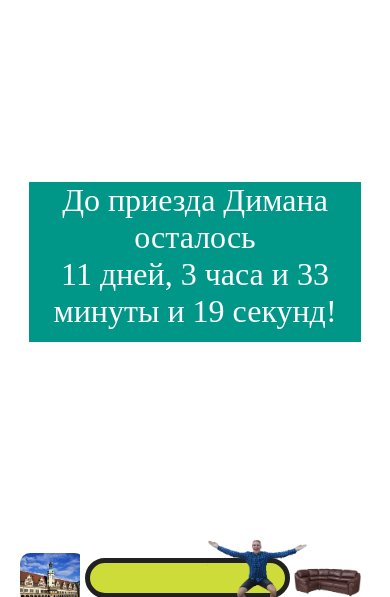
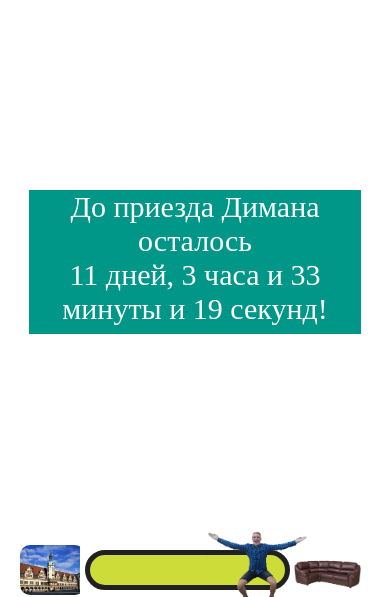
Before and after one commit to burdakin/diman_timer, a PHP site: page / in a window 390 px wide. Shown: the top 597 px of the page. Run offline with PHP 8.4, Linux system fonts and the light colour scheme.

Commit message:
Adaptive layout for mobile devices

```diff
--- a/style.css
+++ b/style.css
@@ -141,8 +141,8 @@ footer a:hover {
 @media screen and (max-width: 425px) {
     .result {
         width: 85vw;
-        height: 19vh;
-        font-size: 32px;
+        height: 17vh;
+        font-size: 30px;
         color: white;
         margin: 0;
     }
@@ -168,6 +168,7 @@ footer a:hover {
         flex-direction: column;
         align-items: center;
         justify-content: inherit;
+        height: 93vh;
     }
 
     .slider {
```
